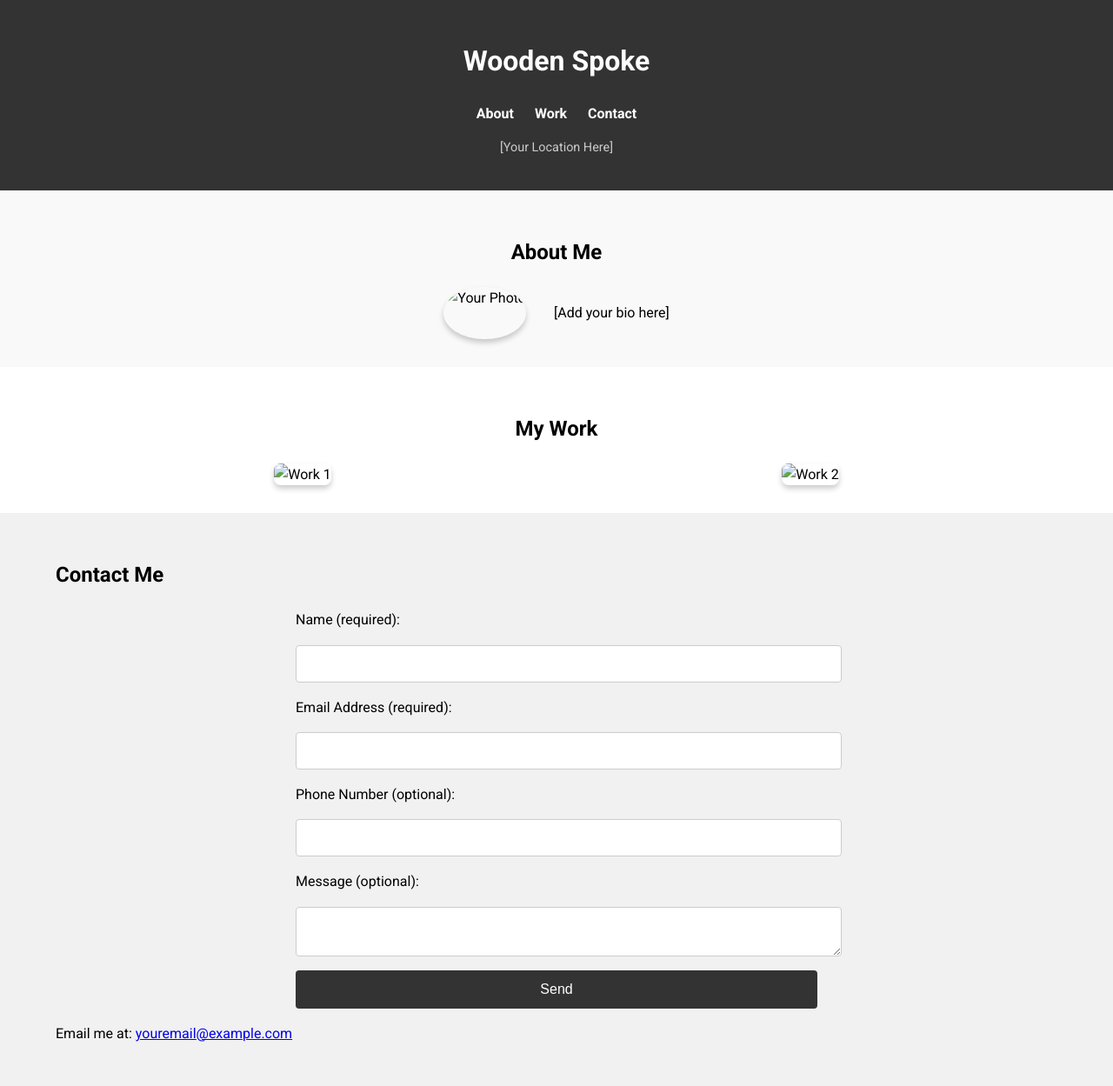
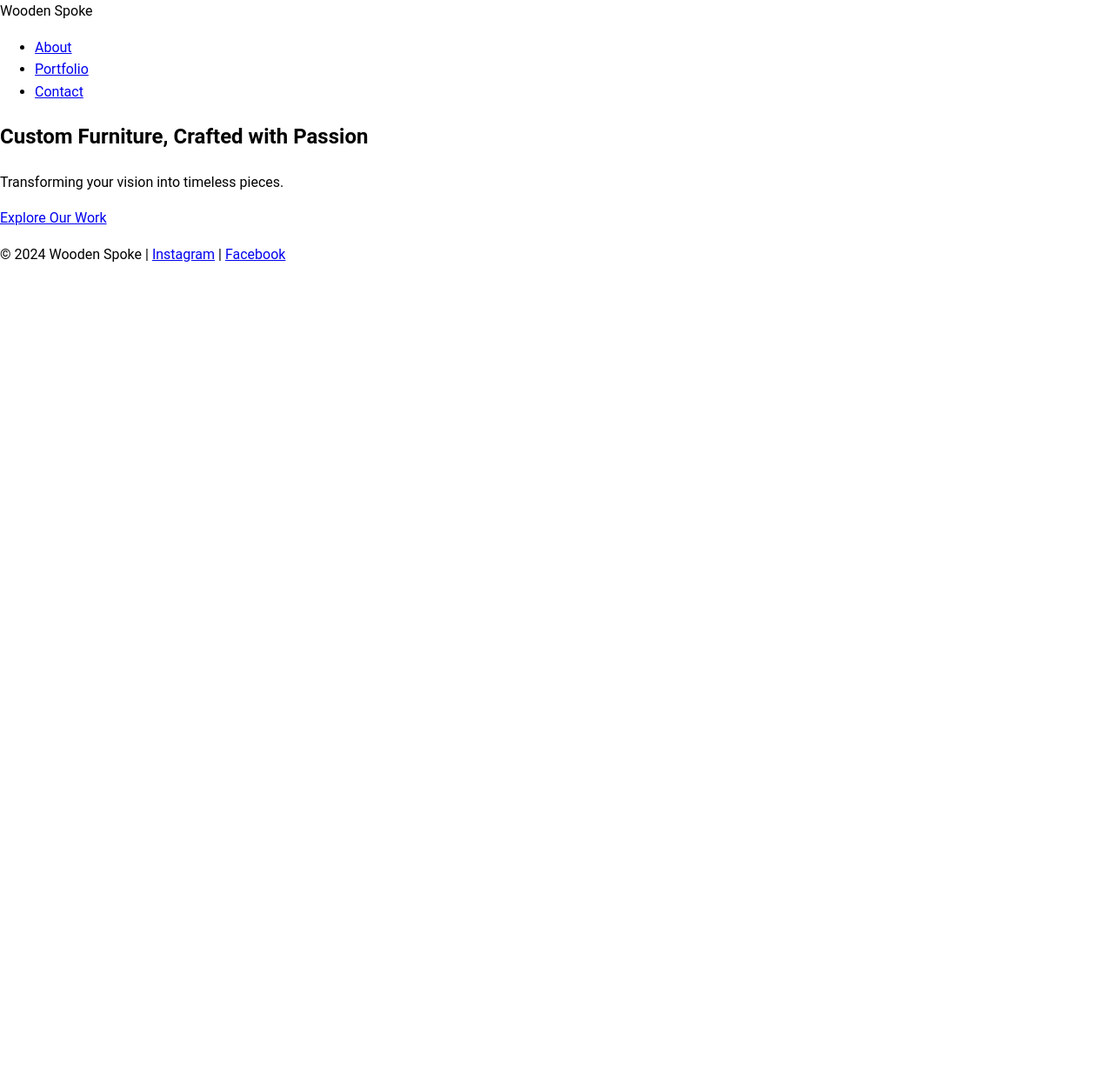
Before and after one commit to bifloman58/woodenspoke, a plain HTML site: page index.html in a window 1280 px wide. Shown: the whole page at 87% size. After the commit the page ends 800 px from the top, so only its background shows below. Drawn offline with Linux system fonts and the light colour scheme.

Commit message:
Update index.html

```diff
--- a/index.html
+++ b/index.html
@@ -3,62 +3,34 @@
 <head>
     <meta charset="UTF-8">
     <meta name="viewport" content="width=device-width, initial-scale=1.0">
-    <title>Wooden Spoke Portfolio</title>
+    <title>Wooden Spoke</title>
     <link rel="stylesheet" href="style.css">
-    <link rel="preconnect" href="https://fonts.googleapis.com">
-    <link href="https://fonts.googleapis.com/css2?family=Roboto:wght@400;700&display=swap" rel="stylesheet">
 </head>
 <body>
-    <header class="header">
-        <div class="container">
-            <h1>Wooden Spoke</h1>
-            <nav class="nav">
-                <a href="#about">About</a>
-                <a href="#work">Work</a>
-                <a href="#contact">Contact</a>
-            </nav>
-        </div>
-        <p class="location">[Your Location Here]</p>
+    <!-- Navigation -->
+    <header>
+        <nav>
+            <div class="logo">Wooden Spoke</div>
+            <ul>
+                <li><a href="#about">About</a></li>
+                <li><a href="#portfolio">Portfolio</a></li>
+                <li><a href="#contact">Contact</a></li>
+            </ul>
+        </nav>
     </header>
 
-    <section id="about" class="about-section">
-        <div class="container">
-            <h2>About Me</h2>
-            <div class="about-content">
-                <img src="your-photo.jpg" alt="Your Photo" class="about-photo">
-                <p class="about-text">[Add your bio here]</p>
-            </div>
+    <!-- Hero Section -->
+    <section id="hero">
+        <div class="hero-content">
+            <h1>Custom Furniture, Crafted with Passion</h1>
+            <p>Transforming your vision into timeless pieces.</p>
+            <a href="#portfolio" class="btn">Explore Our Work</a>
         </div>
     </section>
 
-    <section id="work" class="work-section">
-        <div class="container">
-            <h2>My Work</h2>
-            <div class="gallery">
-                <!-- Add image placeholders -->
-                <div class="gallery-item"><img src="work1.jpg" alt="Work 1"></div>
-                <div class="gallery-item"><img src="work2.jpg" alt="Work 2"></div>
-                <!-- Add more gallery items here -->
-            </div>
-        </div>
-    </section>
-
-    <section id="contact" class="contact-section">
-        <div class="container">
-            <h2>Contact Me</h2>
-            <form>
-                <label for="name">Name (required):</label>
-                <input type="text" id="name" name="name" required>
-                <label for="email">Email Address (required):</label>
-                <input type="email" id="email" name="email" required>
-                <label for="phone">Phone Number (optional):</label>
-                <input type="tel" id="phone" name="phone">
-                <label for="message">Message (optional):</label>
-                <textarea id="message" name="message"></textarea>
-                <button type="submit">Send</button>
-            </form>
-            <p>Email me at: <a href="mailto:youremail@example.com">youremail@example.com</a></p>
-        </div>
-    </section>
+    <!-- Footer -->
+    <footer>
+        <p>&copy; 2024 Wooden Spoke | <a href="#">Instagram</a> | <a href="#">Facebook</a></p>
+    </footer>
 </body>
 </html>
```
